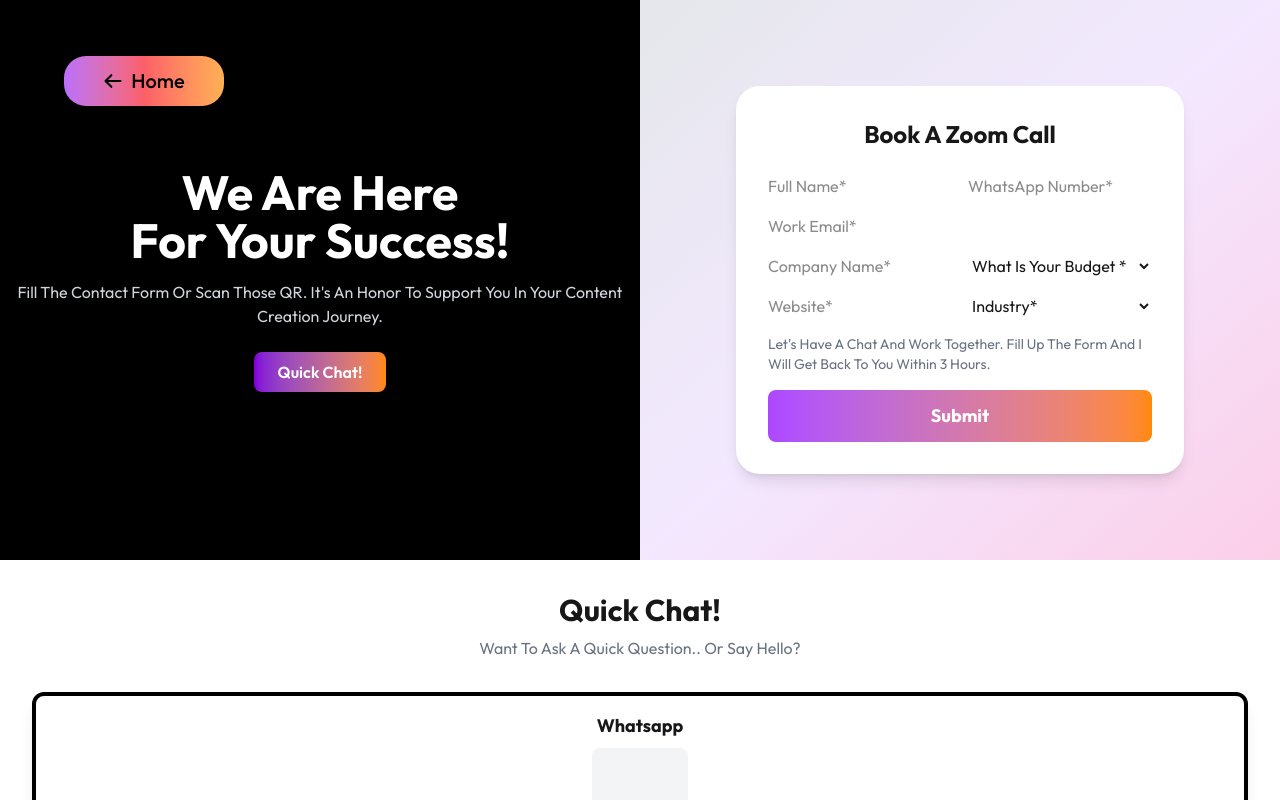
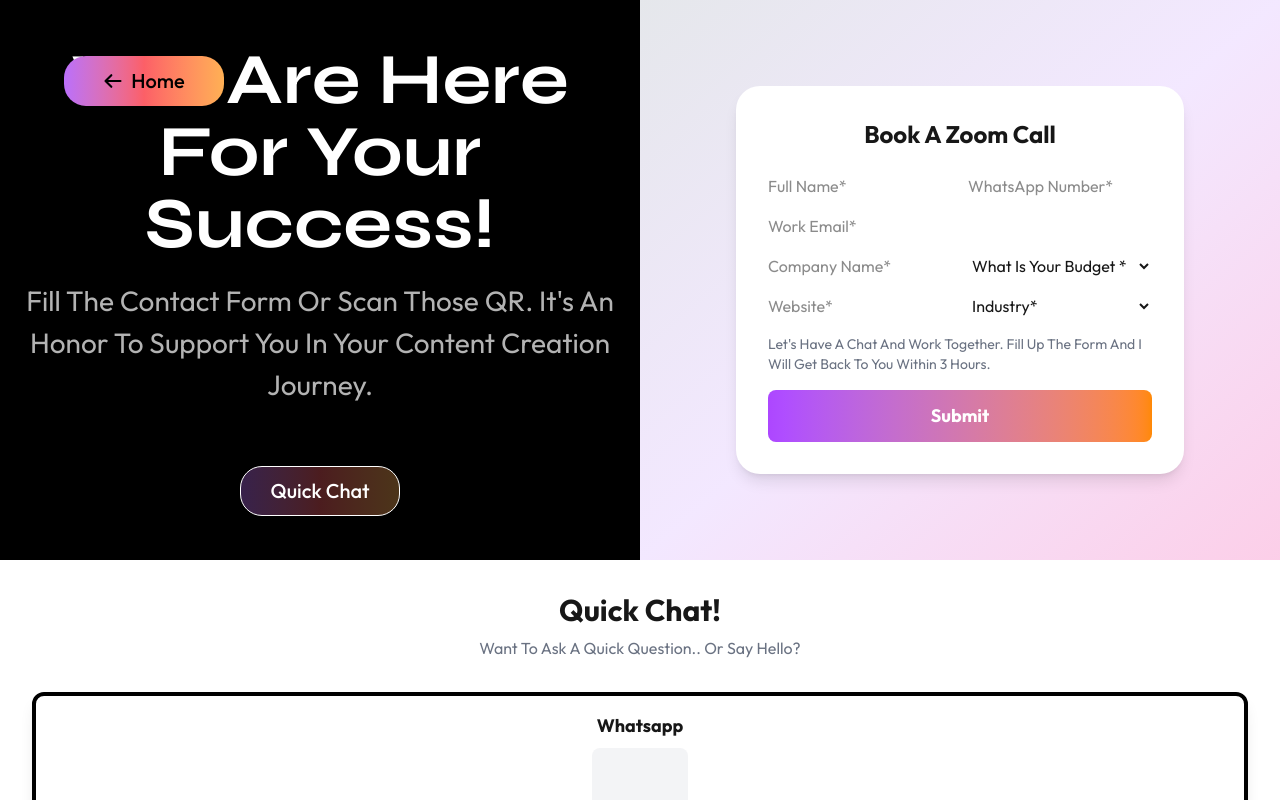
Before and after one commit to MoyasiGinko/SS-Media-website, a Next.js app: page /contact in a window 1280 px wide. Shown: the top 800 px of the page. Built offline with nearby package versions, Linux system fonts and the light colour scheme.

Commit message:
contact intro

```diff
--- a/app/globals.css
+++ b/app/globals.css
@@ -5,7 +5,7 @@
   --foreground: #171717;
 }
 
-@theme inline {
+:root {
   --color-background: var(--background);
   --color-foreground: var(--foreground);
   --font-sans: var(--font-geist-sans);
--- a/components/contact/intro/ContactIntro.tsx
+++ b/components/contact/intro/ContactIntro.tsx
@@ -3,17 +3,17 @@ import React from "react";
 export const ContactIntro = () => {
   return (
     <div className="text-center">
-      <h1 className="text-4xl md:text-5xl font-bold text-white mb-4">
+      <h1 className="text-4xl md:text-7xl max-w-[691px] syne-unique font-bold text-white mb-5">
         We Are Here
         <br />
         For Your Success!
       </h1>
-      <p className="text-gray-300 mb-6">
+      <p className="text-white/70 max-w-[673px] text-[28px] mb-15">
         Fill The Contact Form Or Scan Those QR. It's An Honor To Support You In
         Your Content Creation Journey.
       </p>
-      <button className="px-6 py-2 rounded-lg bg-gradient-to-r from-purple-700 to-orange-400 text-white font-semibold shadow">
-        Quick Chat!
+      <button className="w-[160px] h-[50px] rounded-[22px] text-xl text-center border-[1.5px] border-white bg-gradient-to-r from-[#BB6FFB]/30 via-[#FC5F67]/30 to-[#FFB054]/30 text-white font-medium  items-center">
+        Quick Chat
       </button>
     </div>
   );
```
